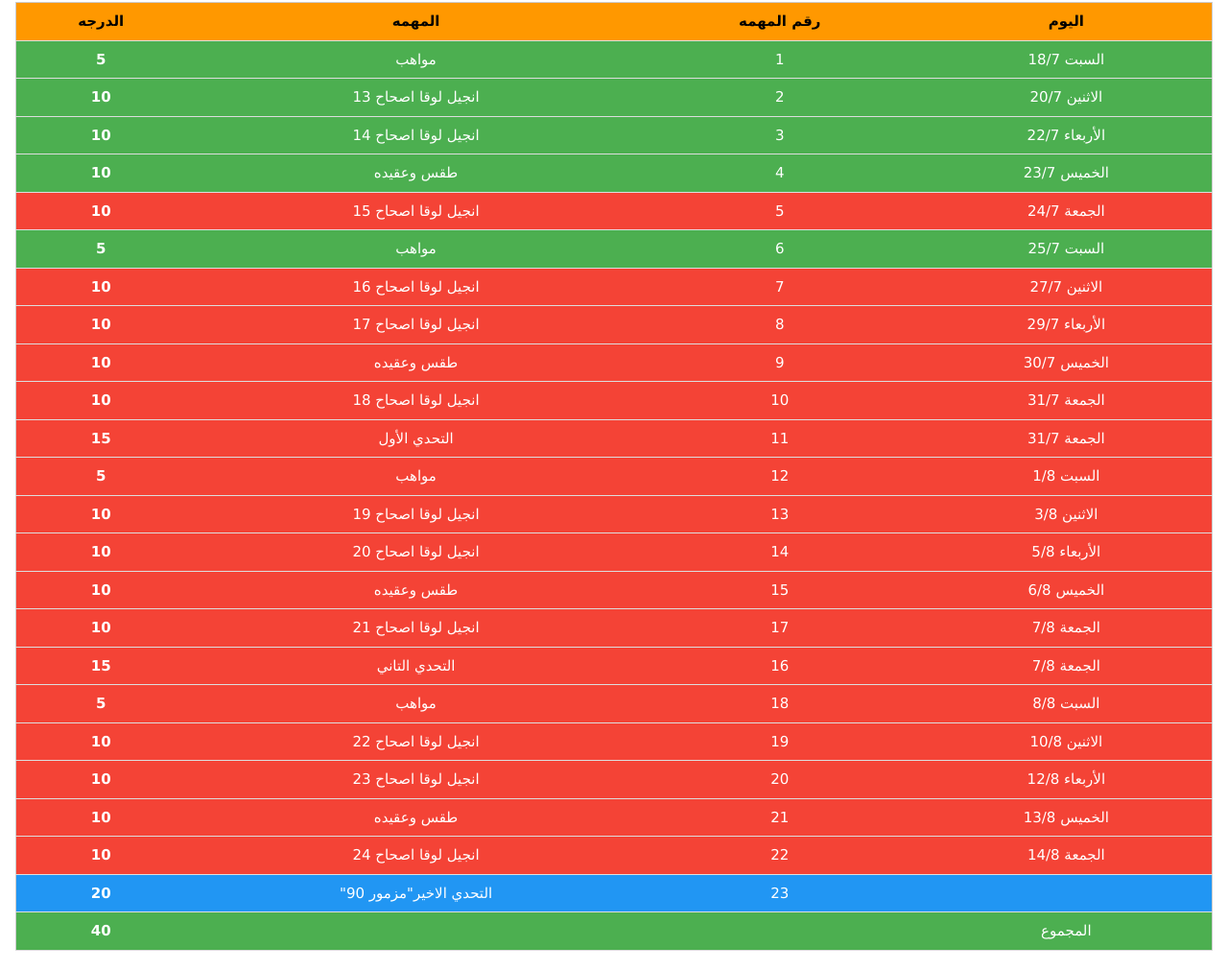
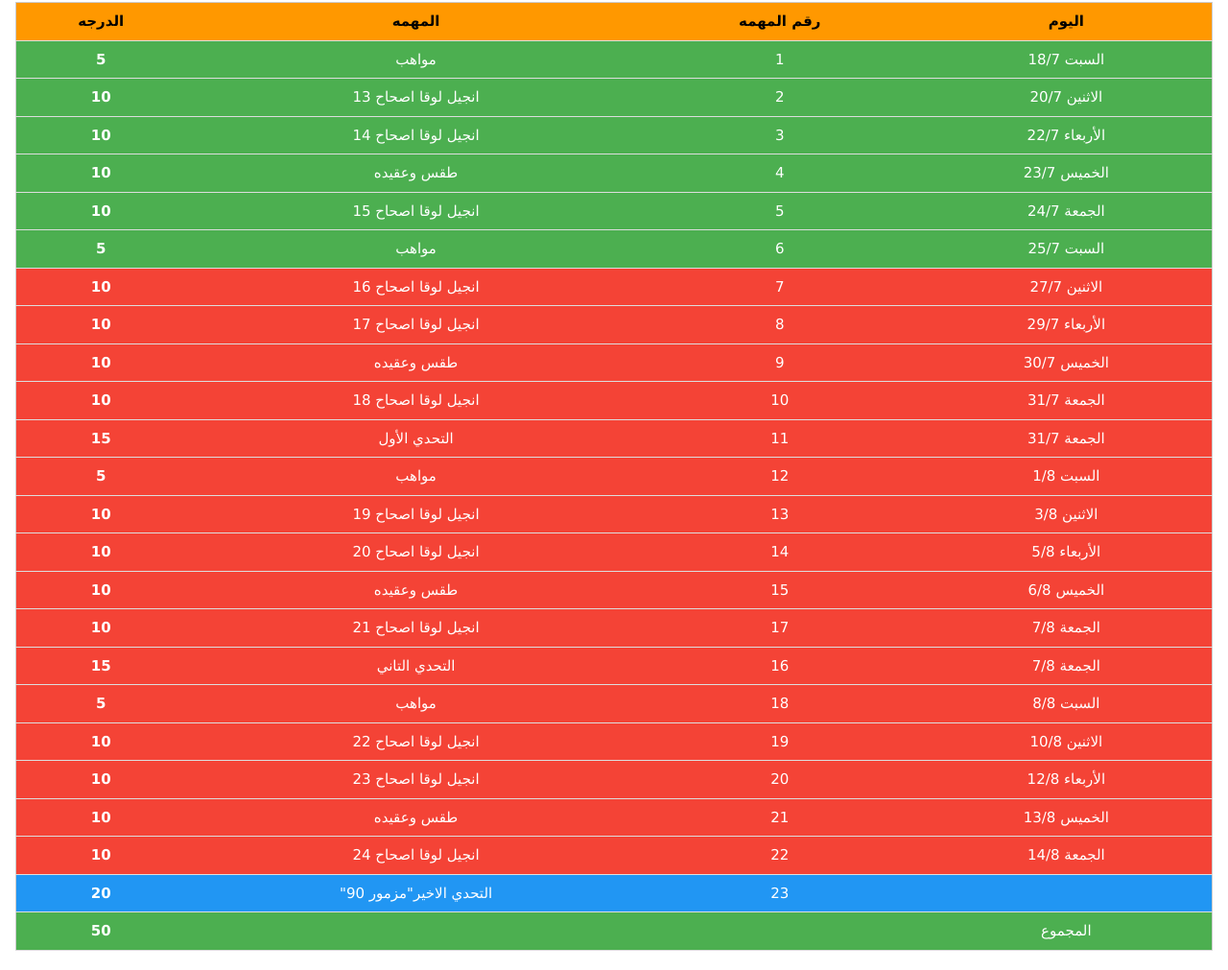
Before and after one commit to mina0011/Aliens-attack, a plain HTML site: page member4.html in a window 1280 px wide. Shown: the part 506-1517 px from the top of the page at 96% size. Drawn offline with nearby package versions, Linux system fonts and the light colour scheme.

Commit message:
Update member4.html

```diff
--- a/member4.html
+++ b/member4.html
@@ -69,7 +69,7 @@
               <td>طقس وعقيده</td>
               <th>10</th>
             </tr>
-            <tr class="w3-red">
+            <tr class="w3-green">
               <td>الجمعة 24/7  </td>
               <td>5</td>
               <td>انجيل لوقا اصحاح 15</td>
@@ -187,7 +187,7 @@
               <td>المجموع</td>
               <td></td>
               <td></td>
-              <th>40</th>
+              <th>50</th>
             </tr>
           </table>
         </div>
```
